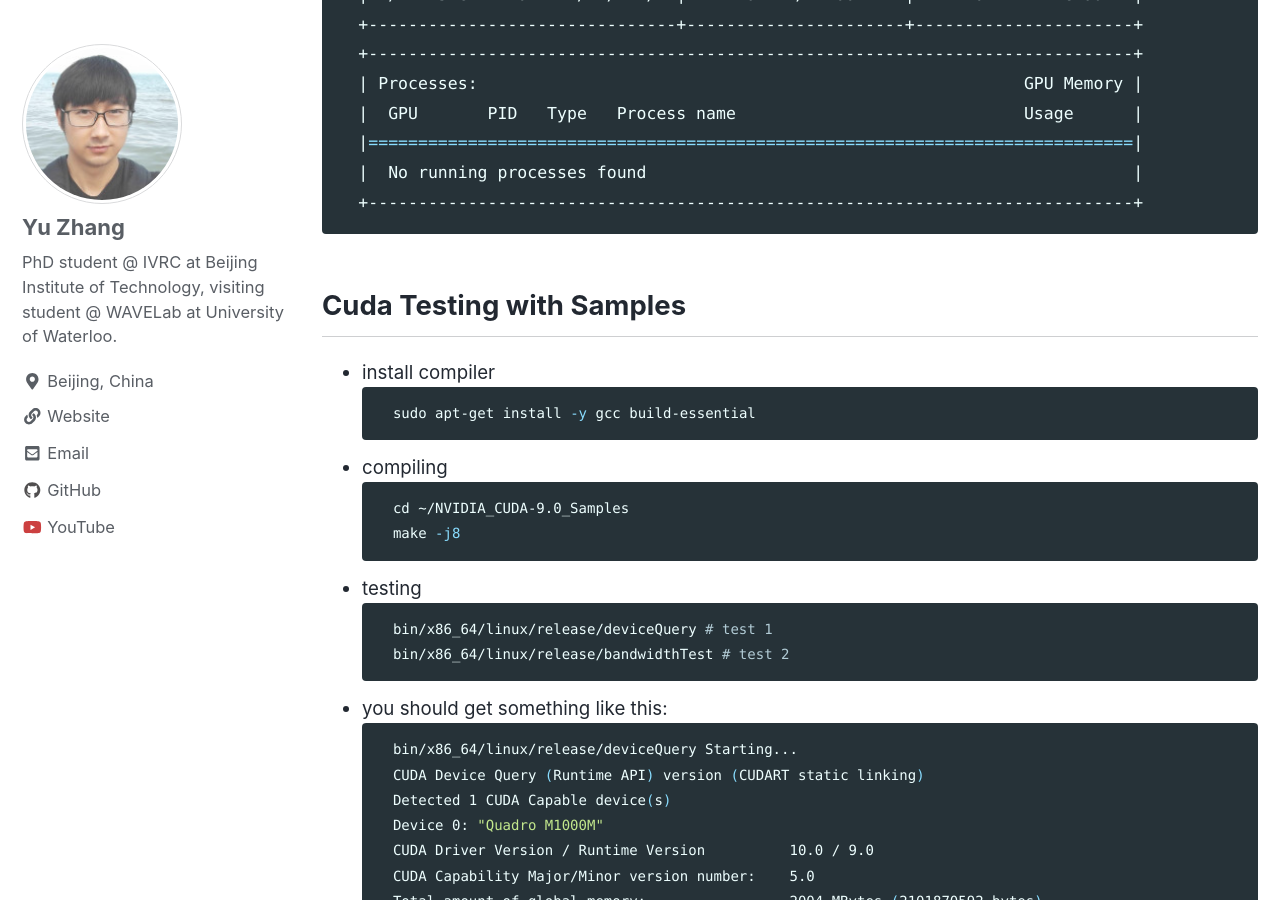
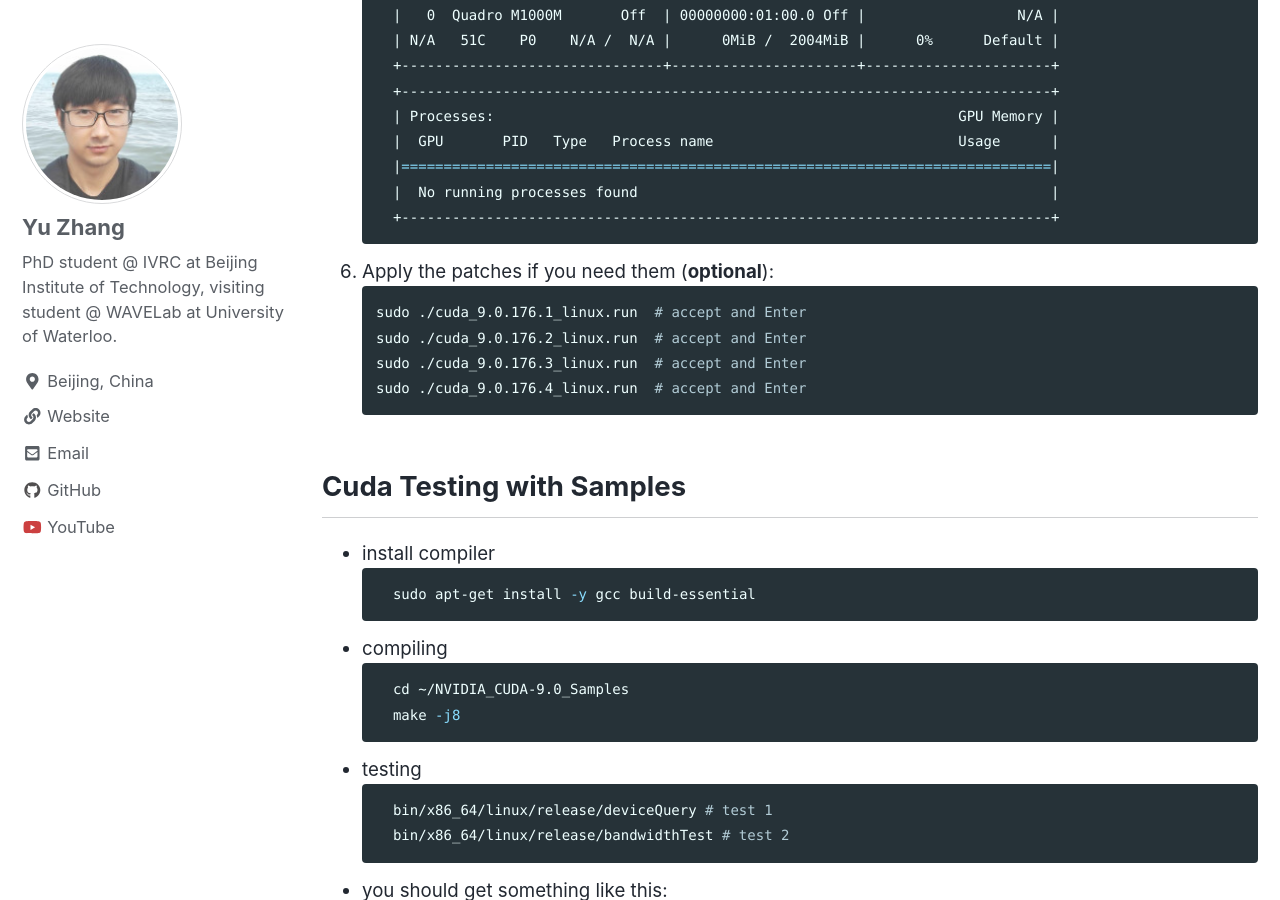
Before and after one commit to product-noob/my-blog, a Jekyll site: the page built from _posts/2019-01-06-nvidia-driver-and-cuda9-installation.md, in a window 1280 px wide and 900 px high, scrolled down 3124 px. Built offline with Jekyll 4.4.1, drawn with Linux system fonts in a browser that asks for light colours; nearby versions of some CDN libraries; some of the changed text lies outside the part shown.

Commit message:
update steps

````diff
--- a/_posts/2019-01-06-nvidia-driver-and-cuda9-installation.md
+++ b/_posts/2019-01-06-nvidia-driver-and-cuda9-installation.md
@@ -51,6 +51,10 @@
 sudo update-initramfs -u
 ```
 If you get nothing output in the terminal by `lsmod | grep nouveau`, you are good to go.
+5. Purge the nvidia driver installed via PPA by
+```bash
+sudo apt-get purge nvidia*
+```
 
 ## Installation
 1. Kill the x-server by
@@ -86,7 +90,6 @@
 ```bash
 sudo service lightdm start
 ```
-
 You should get similar outputs as below by `nvidia-smi` command:
   ```bash
   Mon Jan  7 21:00:08 2019
@@ -105,6 +108,13 @@
   |=============================================================================|
   |  No running processes found                                                 |
   +-----------------------------------------------------------------------------+
+```
+6. Apply the patches if you need them (**optional**):
+```bash
+sudo ./cuda_9.0.176.1_linux.run  # accept and Enter
+sudo ./cuda_9.0.176.2_linux.run  # accept and Enter
+sudo ./cuda_9.0.176.3_linux.run  # accept and Enter
+sudo ./cuda_9.0.176.4_linux.run  # accept and Enter
 ```
 
 ## Cuda Testing with Samples
````
Also changed, not shown: _drafts/2018-05-09-easy-profiler-for-c-plus-plus.md (line endings or trailing spaces).
